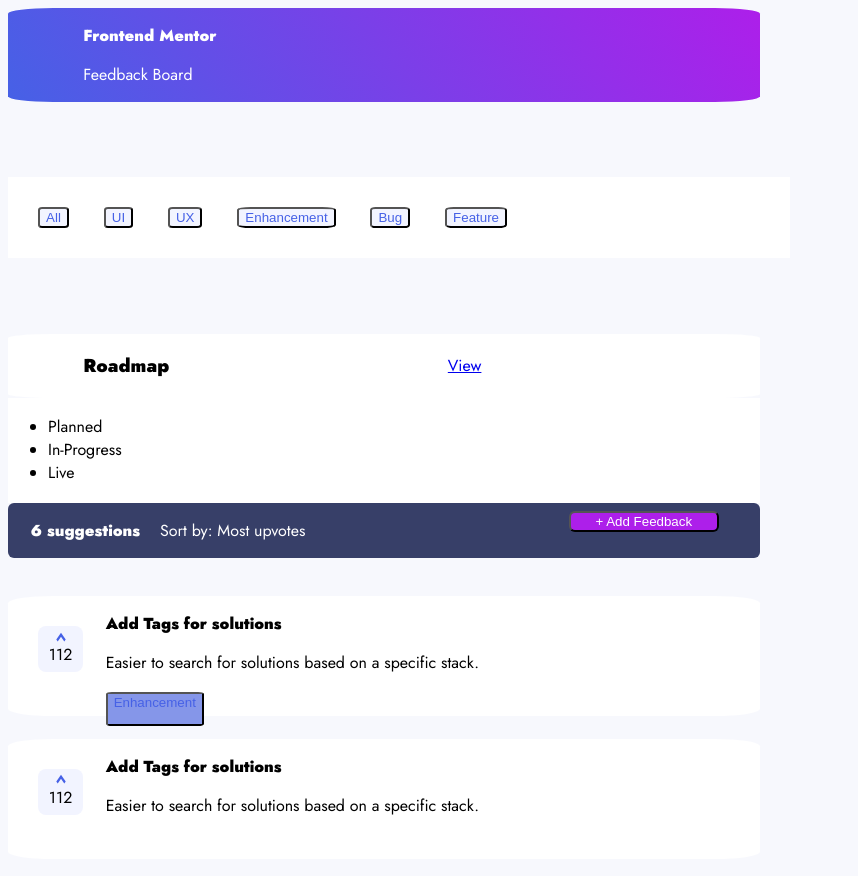
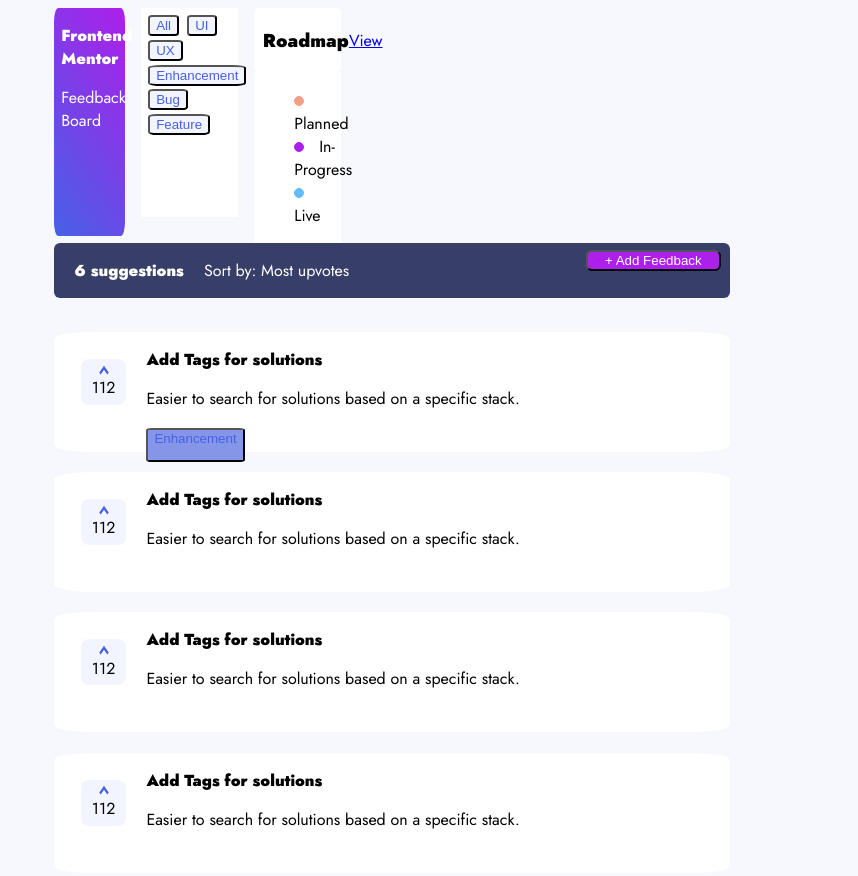
Before and after one commit to Agathetd/Projet-not-, a plain HTML site: page product-feedback-app/starter-code/index.html in a window 768 px wide. Shown: the top 876 px of the page, 858 px wide, since content can reach past the window. Drawn offline with Linux system fonts and the light colour scheme.

Commit message:
styleresp

```diff
--- a/product-feedback-app/css/style.css
+++ b/product-feedback-app/css/style.css
@@ -1,4 +1,4 @@
-@media screen and (min-width: 800px) {
+@media screen and (min-width: 768px) {
     .container--encart--suggs {
         display: flex;
         flex-direction: row;
@@ -206,6 +206,7 @@
         background-color: #8596e9;
         color: #4661e6;
         border-radius: 6%;
+        margin-bottom: 60px;
     }
 
     .AddTag{
@@ -258,7 +259,7 @@
     }
 
     .main{
-        width: 1024px;
+        width: 800px;
         margin-left: auto;
         margin-right: auto;
         display: flex;
@@ -266,13 +267,36 @@
     }
 }
 
-@media screen and (max-width: 800px) {
+@media screen and (max-width: 768px) {
+
+    .columnleft{
+        display: flex;
+        flex-direction: row;
+        margin-right: 6%;
+        margin-left: 6%;
+    }
+    .columnRight{
+        flex-grow: 1;
+        display: flex;
+        flex-direction: column;
+        margin-left: 6%;
+        margin-right: 6%;
+
+    }
+
+    .main{
+        width: 768px;
+        margin-left: auto;
+        margin-right: auto;
+        display: flex;
+        flex-direction: column;
+    }
 
     .container--encart--suggs {
         display: flex;
         flex-direction: row;
         flex-flow: row wrap;
-        width: 100%;
+        width: 33.3%;
     }
 
     body{
@@ -286,6 +310,7 @@
 
 
     .content--encart{
+        width: 100%;
         color: white;
         margin-left: 10%;
     }
@@ -314,8 +339,10 @@
 
 
     .buttons--type{
+        margin-left: 16px;
+        margin-right: 16px;
         padding: 2%;
-        width: 100%;
+        width: 33.3%;
         flex-wrap: wrap;
         background-color: white;
         margin-bottom: 10%;
@@ -366,7 +393,7 @@
 
 
     .roadmap{
-        width: 100%;
+        width: 33.3%;
     }
 
     .roadmap--header{
@@ -389,6 +416,39 @@
 
     .roadmap--header--title{
         margin-left: 10%;
+    }
+
+    .saumon-puce::before {
+        content: "";
+        display: inline-block;
+        width: 8px;
+        height: 8px;
+        border-radius: 100%;
+        margin-right: 15px;
+        border: 1px solid #f49f85;
+        background-color: #f49f85;
+    }
+
+    .purple-puce::before {
+        content: "";
+        display: inline-block;
+        width: 8px;
+        height: 8px;
+        border-radius: 100%;
+        margin-right: 15px;
+        border: 1px solid #ad1fea;
+        background-color: #ad1fea;
+    }
+
+    .blue-puce::before {
+        content: "";
+        display: inline-block;
+        width: 8px;
+        height: 8px;
+        border-radius: 100%;
+        margin-right: 15px;
+        border: 1px solid #62bcfa;
+        background-color: #62bcfa;
     }
 
 
```
